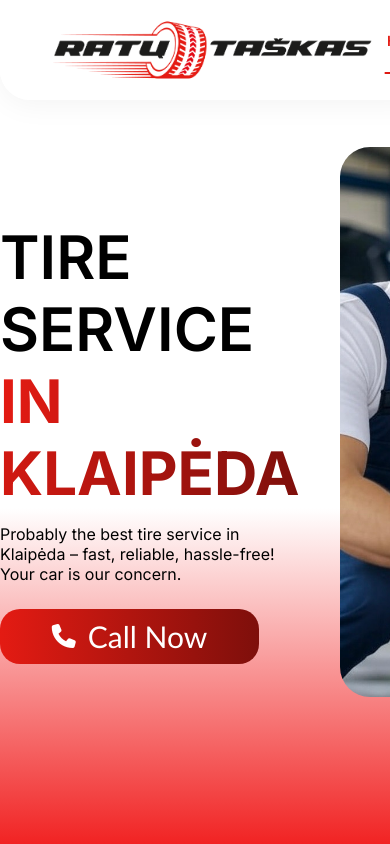
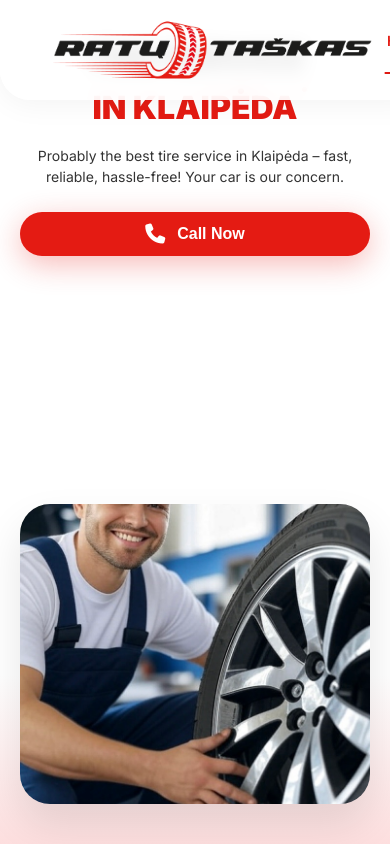
Before and after one commit to teod05/ratutaskas-website, a React (Vite) app: page / in a window 390 px wide. Shown: the top 844 px of the page. Built offline with nearby package versions, Linux system fonts and the light colour scheme.

Commit message:
fixed landing page

```diff
--- a/src/FirstPage.jsx
+++ b/src/FirstPage.jsx
@@ -11,8 +11,7 @@ function FirstPage() {
         <div id="home" className="first-page">
             <div className="first-page-text">
                 <h1 className="padangu-servisas animate-heading">
-                    {t('title')}
-                    <span className="klaipeda"> {t('location')}</span>
+                    {t('title')} <span className="klaipeda">{t('location')}</span>
                 </h1>
                 <p className="turbut animate-subtext">{t('subtitle')}</p>
                 <button className="skambinti animate-button" onClick={handleCall}>
--- a/src/index.css
+++ b/src/index.css
@@ -117,92 +117,99 @@ body {
 
 /* Navbar ends */
 
-.first-page{
-  /* background: linear-gradient(180deg, #FFF 69.23%, #F12323 100%); */
+.first-page {
+  position: relative;
+  min-height: 100vh;
   width: 100%;
-  height: 100vh;
   display: flex;
-  align-items: center;      /* vertical centering */
-  justify-content: space-around;
+  flex-direction: row;
+  align-items: center;
+  justify-content: space-between;
+  padding: 120px 80px;
+  box-sizing: border-box;
+  background: linear-gradient(180deg, #FFF 0%, rgba(255, 255, 255, 0.95) 80%, rgba(241, 35, 35, 0.15) 100%);
+  overflow: hidden;
   gap: 40px;
-  flex-direction: row;
-  background: linear-gradient(180deg, #FFF 60.23%, #F12323 100%);;
-  position: relative;
-  overflow: hidden;
 }
 
-.first-page::before {
-  content: '';
-  position: absolute;
-  top: 0;
-  left: 0;
-  right: 0;
-  bottom: 0;
-  background: linear-gradient(180deg, #FFF 60.23%, #F12323 100%);
-  animation: expandFade 1.2s ease-out forwards;
-  z-index: -1;
+.first-page-text {
+  max-width: 600px;
+  z-index: 1;
 }
 
-.landing-photo{
+.landing-photo {
   height: 550px;
   border-radius: 30px;
+  object-fit: cover;
+  box-shadow: 0 20px 40px rgba(0, 0, 0, 0.1);
+  transition: transform 0.3s ease;
 }
 
-.first-page-text{
-  max-width: 800px;
-  word-break: break;
+.landing-photo:hover {
+  transform: translateY(-10px);
 }
 
-.padangu-servisas{
-  font-size: 60px;
-  color: rgb(0, 0, 0);
-  font-style: normal;
-  font-weight: 600;
-  line-height: normal
+.padangu-servisas {
+  font-family: Inter;
+  font-size: 64px;
+  font-weight: 900;
+  line-height: 1.1;
+  margin: 0;
+  display: flex;
+  flex-wrap: wrap;
+  gap: 15px;
 }
 
-.klaipeda{
-background: linear-gradient(90deg, #E41B13 0%, #7E0F0B 100%);
-background-clip: text;
--webkit-background-clip: text;
--webkit-text-fill-color: transparent;
-font-family: Inter;
-font-style: normal;
-font-weight: 700;
-line-height: normal;
+.klaipeda {
+  color: #E41B13;
+  font-weight: 900;
+  position: relative;
+}
+
+.klaipeda::after {
+  content: "•";
+  position: absolute;
+  top: -15px;
+  right: -15px;
+  color: #E41B13;
+  font-size: 20px;
+}
+
+.turbut {
+  font-family: Inter;
+  font-size: 20px;
+  font-weight: 400;
+  line-height: 1.5;
+  color: #333333;
+  margin: 25px 0 35px;
+  max-width: 500px;
 }
 
 .skambinti {
-  height: 55px;
-  width: 259px;
+  background: #E41B13;
   color: white;
-  background: linear-gradient(90deg, #E41B13 0%, #7E0F0B 100%);
-  border-radius: 20px;
   border: none;
+  padding: 16px 40px;
+  border-radius: 100px;
   font-size: 20px;
-  color: #FFF;
-  font-family:'Gill Sans', 'Gill Sans MT', Calibri, 'Trebuchet MS', sans-serif;
-  font-size: 30px;
-  font-style: normal;
-  font-weight: 500;
-  line-height: normal;
+  font-weight: 600;
   cursor: pointer;
-  display: flex;
+  display: inline-flex;
   align-items: center;
-  justify-content: center;
   gap: 12px;
-  transition: all 0.3s cubic-bezier(0.165, 0.84, 0.44, 1);
+  transition: all 0.3s ease;
+  box-shadow: 0 8px 30px rgba(228, 27, 19, 0.3);
 }
 
 .skambinti i {
-  font-size: 24px;
+  font-size: 20px;
   transition: transform 0.3s ease;
 }
 
 .skambinti:hover {
-  transform: scale(1.05);
-  box-shadow: 0 10px 20px rgba(228, 27, 19, 0.2);
-  background: linear-gradient(90deg, #F12323 0%, #7E0F0B 100%);
+  background: #c41810;
+  transform: translateY(-2px);
+  box-shadow: 0 12px 40px rgba(228, 27, 19, 0.4);
 }
 
 .skambinti:hover i {
@@ -210,14 +217,107 @@ line-height: normal;
 }
 
 .skambinti:active {
-  transform: scale(0.98);
-  box-shadow: 0 5px 10px rgba(228, 27, 19, 0.1);
+  transform: translateY(0);
+  box-shadow: 0 8px 20px rgba(228, 27, 19, 0.3);
 }
 
-.turbut{
-  margin-top: -25px;
-  margin-bottom: 25px;
-  max-width: 500px;
+@media (max-width: 1200px) {
+  .first-page {
+    padding: 100px 60px;
+  }
+
+  .padangu-servisas {
+    font-size: 56px;
+  }
+
+  .landing-photo {
+    height: 450px;
+  }
+
+  .turbut {
+    font-size: 18px;
+  }
+}
+
+@media (max-width: 992px) {
+  .first-page {
+    padding: 80px 40px;
+  }
+
+  .padangu-servisas {
+    font-size: 48px;
+  }
+
+  .landing-photo {
+    height: 400px;
+  }
+}
+
+@media (max-width: 768px) {
+  .first-page {
+    flex-direction: column;
+    padding: 60px 30px;
+    text-align: center;
+  }
+
+  .first-page-text {
+    max-width: 100%;
+  }
+
+  .padangu-servisas {
+    font-size: 40px;
+    justify-content: center;
+  }
+
+  .klaipeda::after {
+    top: -10px;
+    right: -10px;
+    font-size: 16px;
+  }
+
+  .turbut {
+    font-size: 16px;
+    margin: 20px auto 25px;
+    text-align: center;
+  }
+
+  .landing-photo {
+    height: 350px;
+    margin-top: 40px;
+  }
+
+  .skambinti {
+    padding: 14px 32px;
+    font-size: 18px;
+    margin: 0 auto;
+  }
+}
+
+@media (max-width: 480px) {
+  .first-page {
+    padding: 40px 20px;
+  }
+
+  .padangu-servisas {
+    font-size: 32px;
+  }
+
+  .landing-photo {
+    height: 300px;
+    width: 100%;
+    object-fit: cover;
+  }
+
+  .turbut {
+    font-size: 14px;
+  }
+
+  .skambinti {
+    width: 100%;
+    justify-content: center;
+    padding: 12px 24px;
+    font-size: 16px;
+  }
 }
 
 /* baigiasi first page */
@@ -476,9 +576,21 @@ line-height: normal;
   background: linear-gradient(180deg, #FFF 60.23%, #F12323 100%);
   display: flex;
   flex-direction: column;
-  justify-content: center;
   align-items: center;
   overflow: hidden;
+}
+
+.contact-header {
+  width: 100%;
+  max-width: 1200px;
+  margin: 0 auto 60px;
+  display: flex;
+  justify-content: flex-start;
+}
+
+.contact-text-content {
+  max-width: 800px;
+  padding-right: 40px;
 }
 
 .after-contact-head {
@@ -603,7 +715,8 @@ line-height: normal;
   font-weight: 500;
   line-height: normal;
   text-align: center;
-  margin-bottom: 20px;
+  margin-bottom: 40px;
+  width: 100%;
   opacity: 0;
   transform: translateY(20px);
   visibility: hidden;
@@ -1382,3 +1495,107 @@ a, button, .service-photo {
     margin-left: 12px;
   }
 }
+
+.contact-header {
+  text-align: left;
+  margin-bottom: 60px;
+  max-width: 800px;
+  padding: 0 40px;
+}
+
+.main-title {
+  font-family: Inter;
+  font-size: 64px;
+  font-weight: 900;
+  color: #000;
+  margin: 0;
+  line-height: 1.2;
+  text-align: left;
+}
+
+.location-title {
+  font-family: Inter;
+  font-size: 64px;
+  font-weight: 900;
+  color: #E41B13;
+  margin: 0;
+  line-height: 1.2;
+  text-align: left;
+}
+
+.contact-description {
+  font-family: Inter;
+  font-size: 20px;
+  line-height: 1.5;
+  color: #333;
+  margin: 30px 0;
+  max-width: 600px;
+  text-align: left;
+}
+
+.call-button {
+  background: #E41B13;
+  color: white;
+  border: none;
+  padding: 15px 40px;
+  border-radius: 50px;
+  font-size: 20px;
+  font-weight: 600;
+  cursor: pointer;
+  display: inline-flex;
+  align-items: center;
+  gap: 10px;
+  transition: all 0.3s ease;
+  box-shadow: 0 4px 15px rgba(228, 27, 19, 0.3);
+  margin-top: 20px;
+}
+
+.call-button:hover {
+  background: #c41810;
+  transform: translateY(-2px);
+  box-shadow: 0 6px 20px rgba(228, 27, 19, 0.4);
+}
+
+.call-button:active {
+  transform: translateY(0);
+}
+
+.call-button i {
+  font-size: 20px;
+}
+
+@media (max-width: 768px) {
+  .contact-header {
+    padding: 0 20px;
+  }
+
+  .main-title,
+  .location-title {
+    font-size: 40px;
+  }
+
+  .contact-description {
+    font-size: 16px;
+  }
+
+  .call-button {
+    padding: 12px 30px;
+    font-size: 18px;
+  }
+}
+
+@media (max-width: 480px) {
+  .main-title,
+  .location-title {
+    font-size: 32px;
+  }
+
+  .contact-description {
+    font-size: 14px;
+  }
+
+  .call-button {
+    padding: 10px 25px;
+    font-size: 16px;
+  }
+}
```
